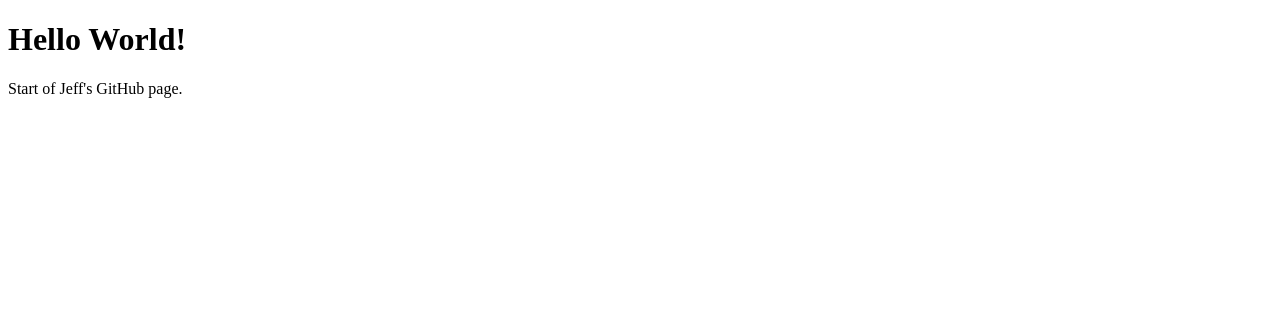
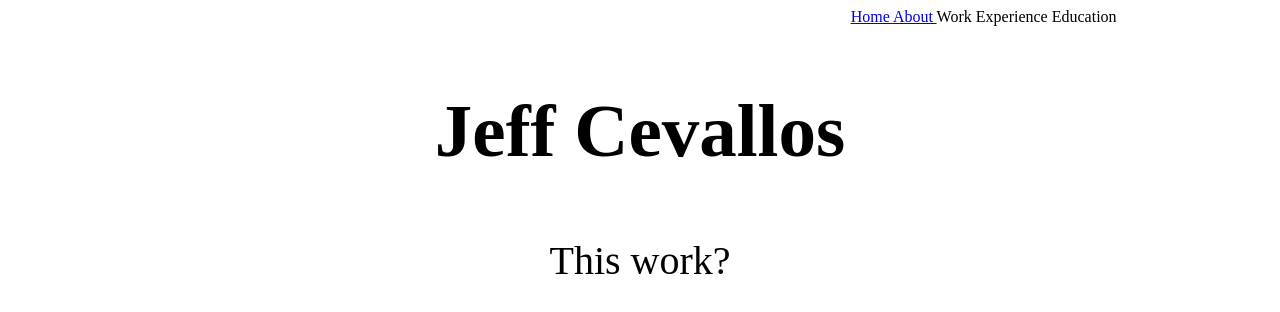
Before and after one commit to JGCevallos/JGCevallos.github.io, a plain HTML site: page index.html in a window 1280 px wide. Drawn offline with Linux system fonts and the light colour scheme.

Commit message:
added links in index.html, created aboutme.html

```diff
--- a/index.html
+++ b/index.html
@@ -5,9 +5,68 @@
     <meta http-equiv="X-UA-Compatible" content="IE=edge">
     <meta name="viewport" content="width=device-width, initial-scale=1.0">
     <title>Jeff Cevallos</title>
+    <style>
+        .title{
+            text-align: center;
+            font-size: 50px;
+        }
+
+        .contact{
+            text-align: center;
+            font-size: 40px;
+        }
+
+        .flexbox-container{
+            display: flex;
+            width: calc(1/3 * 100%);
+            position: relative;
+            float: right;
+        }
+
+        .navbar{
+            flex-grow: 1;
+            flex-shrink: 0;
+        }
+
+        .navbar-item{
+            justify-content: right;
+            text-align: right;
+        }
+    </style>
 </head>
 <body>
-    <h1>Hello World!</h1>
-    <p>Start of Jeff's GitHub page.</p>
+    <section>
+        <div class="flexbox-container">
+            <div class="navbar">
+                <a class="navbar-item" href="/index.html">
+                    Home
+                </a>
+
+                <a class="navbar-item" href="/aboutme.html">
+                    About
+                </a>
+
+                <a class="navbar-item">
+                    Work Experience
+                </a>
+
+                <a class="navbar-item">
+                    Education
+                </a>
+            </div>
+        </div>
+    </section>
+
+</br>
+
+    <section>
+        <div class="title">
+            <h1>Jeff Cevallos</h1>
+        </div>
+
+        <div class="contact">
+            This work?
+        </div>
+    </section>
 </body>
 </html>
```
Also changed, not shown: aboutme.html (added, +12 -0 lines).
